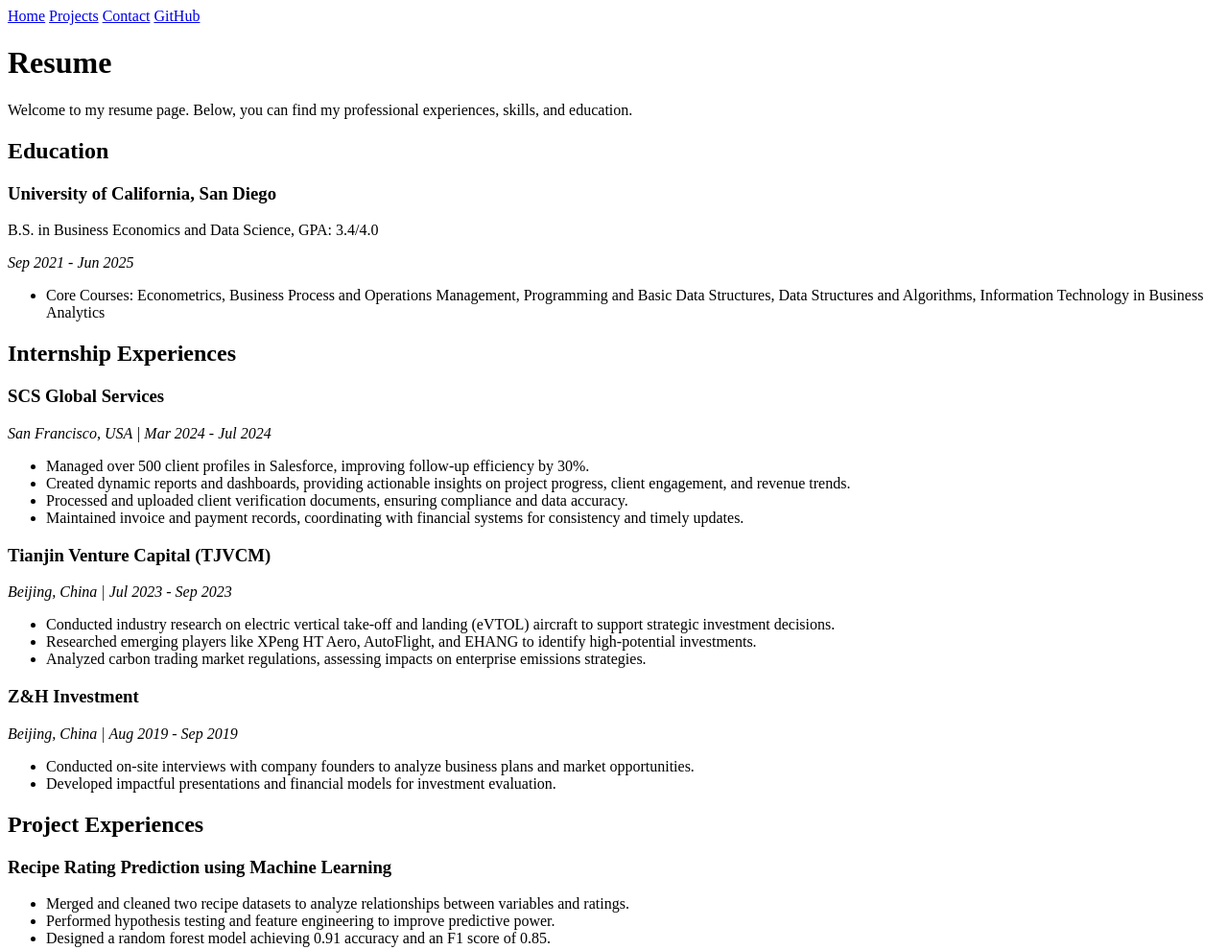
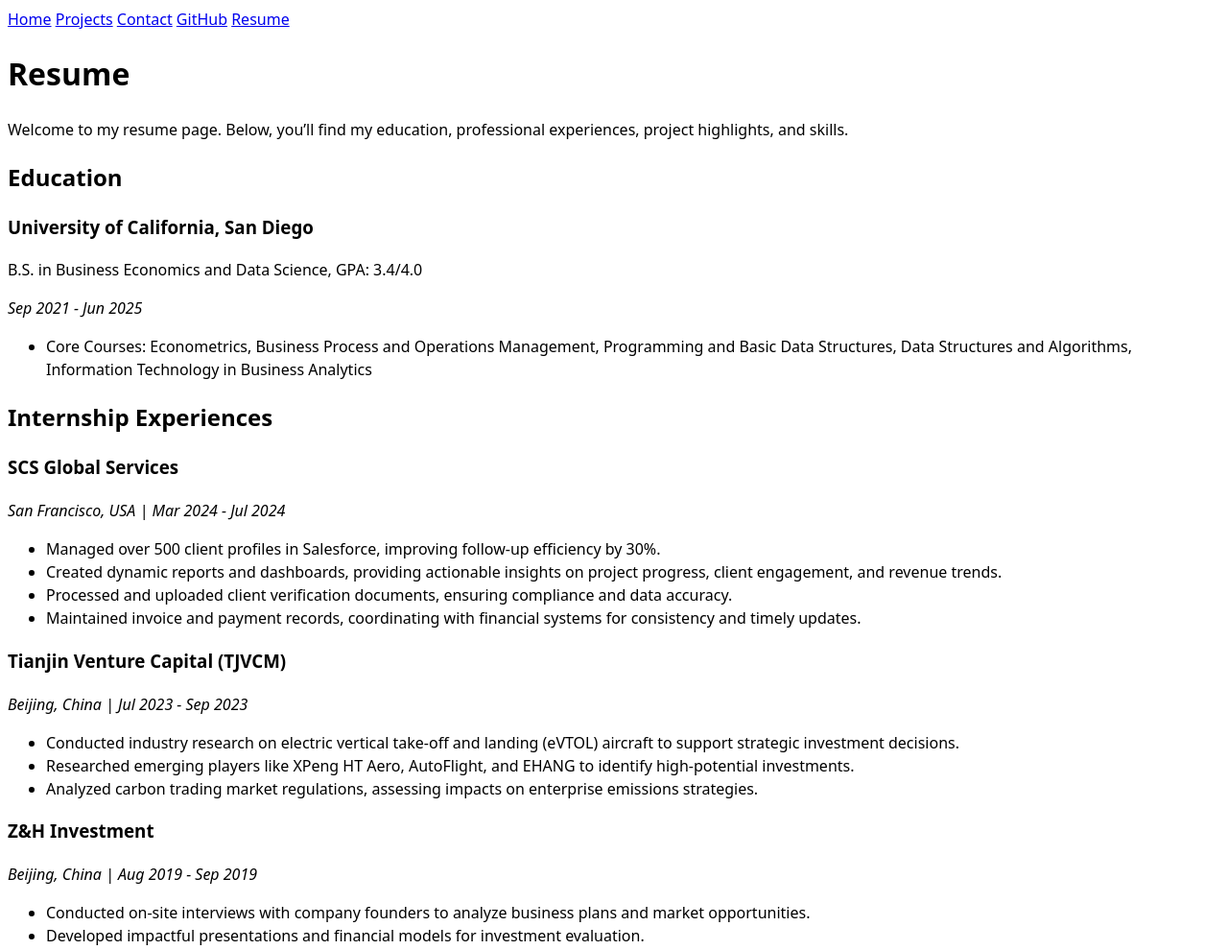
Before and after one commit to JunshuXin/portfolio, a plain HTML site: page resume/index.html in a window 1280 px wide. Shown: the top 990 px of the page at 96% size. Drawn offline with Linux system fonts and the light colour scheme.

Commit message:
Update index.html

```diff
--- a/resume/index.html
+++ b/resume/index.html
@@ -4,6 +4,7 @@
     <meta charset="UTF-8">
     <meta name="viewport" content="width=device-width, initial-scale=1.0">
     <title>Resume - Junshu Xin</title>
+    <link rel="stylesheet" href="../style.css"> <!-- Link to global CSS file -->
 </head>
 <body>
     <nav>
@@ -11,11 +12,13 @@
         <a href="../projects/index.html">Projects</a>
         <a href="../contact/index.html">Contact</a>
         <a href="https://github.com/JunshuXin" target="_blank">GitHub</a>
+        <a href="index.html">Resume</a>
     </nav>
 
     <h1>Resume</h1>
-    <p>Welcome to my resume page. Below, you can find my professional experiences, skills, and education.</p>
+    <p>Welcome to my resume page. Below, you’ll find my education, professional experiences, project highlights, and skills.</p>
 
+    <section>
         <h2>Education</h2>
         <h3>University of California, San Diego</h3>
         <p>B.S. in Business Economics and Data Science, GPA: 3.4/4.0</p>
@@ -23,8 +26,11 @@
         <ul>
             <li>Core Courses: Econometrics, Business Process and Operations Management, Programming and Basic Data Structures, Data Structures and Algorithms, Information Technology in Business Analytics</li>
         </ul>
+    </section>
 
+    <section>
         <h2>Internship Experiences</h2>
+
         <h3>SCS Global Services</h3>
         <p><em>San Francisco, USA | Mar 2024 - Jul 2024</em></p>
         <ul>
@@ -48,8 +54,11 @@
             <li>Conducted on-site interviews with company founders to analyze business plans and market opportunities.</li>
             <li>Developed impactful presentations and financial models for investment evaluation.</li>
         </ul>
+    </section>
 
+    <section>
         <h2>Project Experiences</h2>
+
         <h3>Recipe Rating Prediction using Machine Learning</h3>
         <ul>
             <li>Merged and cleaned two recipe datasets to analyze relationships between variables and ratings.</li>
@@ -62,13 +71,16 @@
             <li>Built an NGramLM class with configurable n-grams and backoff techniques for text generation.</li>
             <li>Implemented tokenization and probability computations using pandas and numpy.</li>
         </ul>
+    </section>
 
+    <section>
         <h2>Skills</h2>
         <ul>
             <li>Programming: Python, Java, R, Stata, SQL</li>
             <li>Tools: Microsoft Office, Salesforce</li>
             <li>Domain Expertise: Financial Statement Analysis, Data Analytics</li>
         </ul>
+    </section>
 
     <footer>
         <p>&copy; 2025 Junshu Xin. All Rights Reserved.</p>
```
Lines whose indentation alone changed are shown as unchanged.
